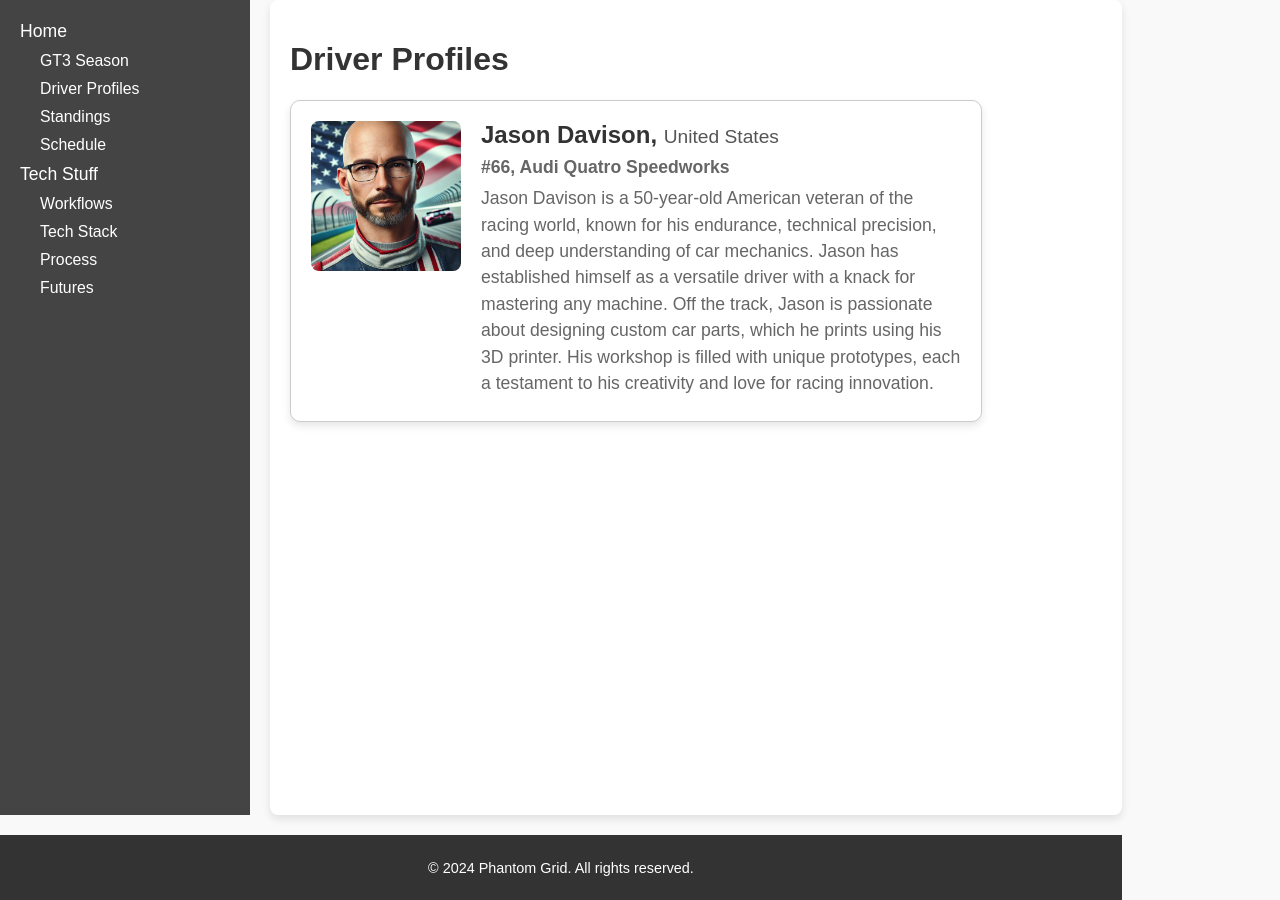
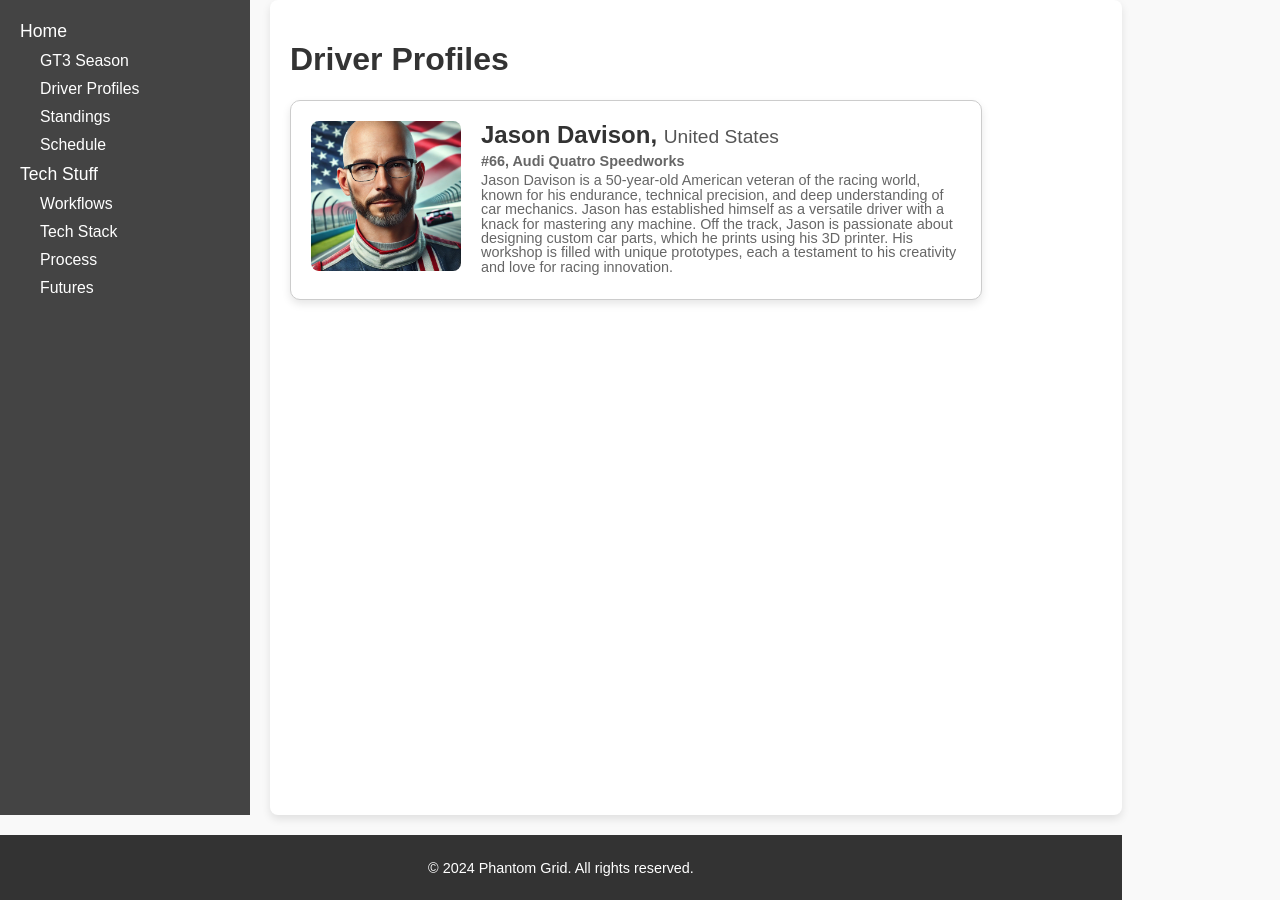
Before and after one commit to jadavison91/jadavison91.github.io, a Jekyll site: the page built from gt3_roster.html, in a window 1280 px wide. Built offline with Jekyll 4.4.1, drawn with Linux system fonts in a browser that asks for light colours.

Commit message:
updates to conform with config

```diff
--- a/assets/css/styles.css
+++ b/assets/css/styles.css
@@ -146,7 +146,8 @@ main section p {
 .driver-details p {
     margin: 5px 0;
     color: #666;
-    line-height: 1.5;
+    font-size: 0.9em;
+    line-height: 1.0;
 }
 
 /* List Styling */
--- a/index.html
+++ b/index.html
@@ -1,6 +1,6 @@
 ---
 layout: default
-title: Phantom Grid Sim Racing - 0.1.4
+title: Phantom Grid Sim Racing - 0.1.5
 ---
 
 <h2>Welcome to the Phantom Grid Sim Racing Project</h2>
```
